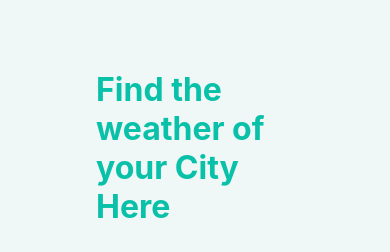
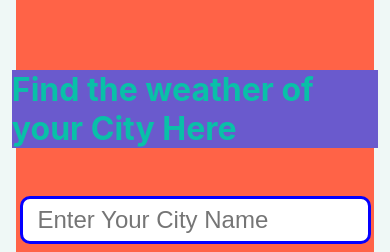
Before and after one commit to Navneetkumarjpr/WeatherInfo.github.io, a React (Create React App) app: page / in a window 390 px wide. Shown: the part 156-408 px from the top of the page. Built offline with nearby package versions, Linux system fonts and the light colour scheme.

Commit message:
deploy my weatherinfo app on github pages

```diff
--- a/src/styles/searchpage.css
+++ b/src/styles/searchpage.css
@@ -114,12 +114,26 @@
        width: 90vw;
    }
    }
+   @media screen and (max-width:400px) {
+    .searchhead{
+        width: 185%;
+        background-color: slateblue;
+    }
+    .searchpage{
+        width: 100%;
+        background-color: tomato;
+    }
+    }
 
    @media screen and (max-width:300px) {
     .submitlink{
         width: 80vw ;
         height: 4rem;
         font-size: 1.5rem;
+    }
+    .searchhead{
+        width: 250%;
+        background-color: slateblue;
     }
     .searchpage{
         width: 100%;
```
